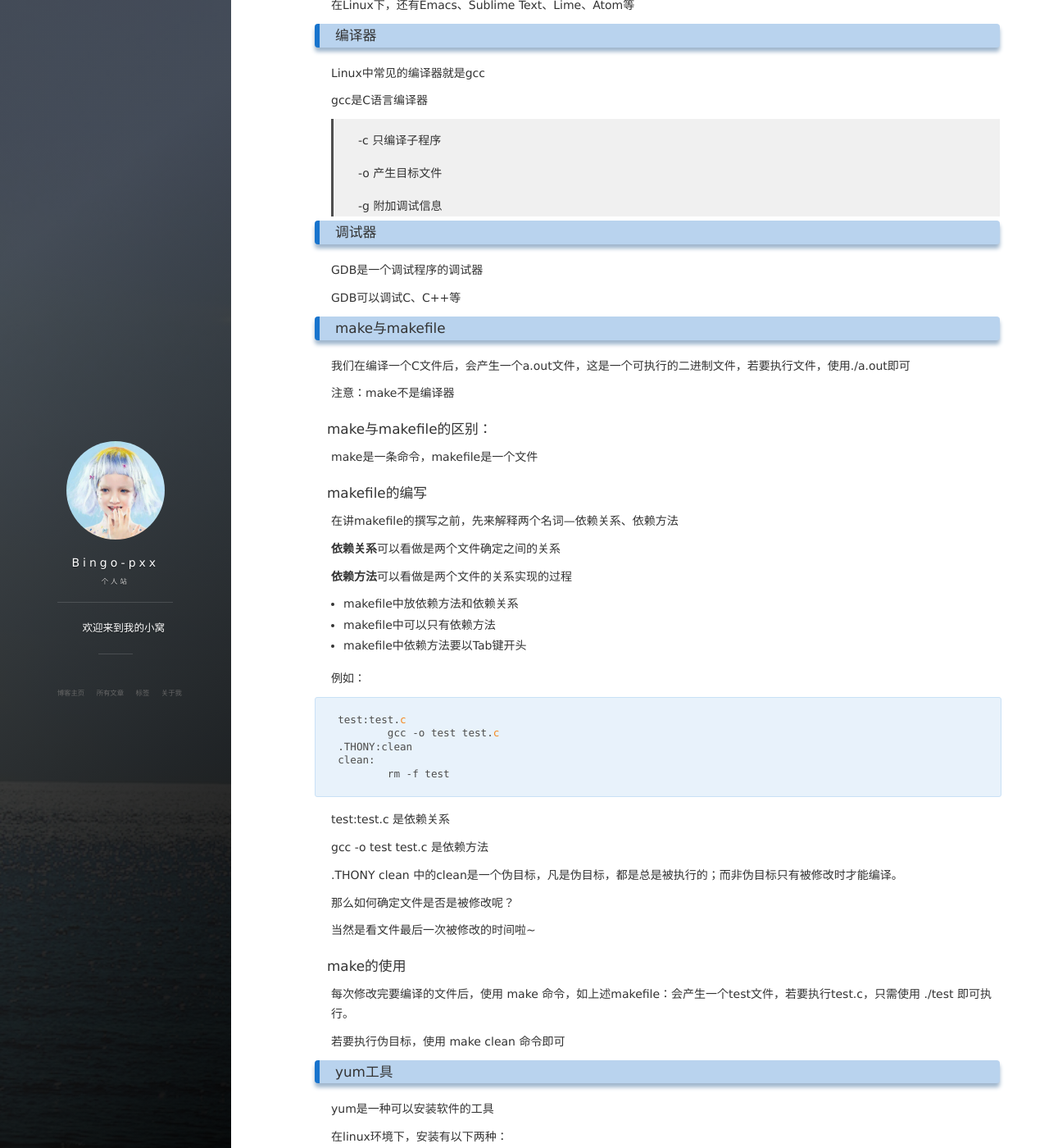
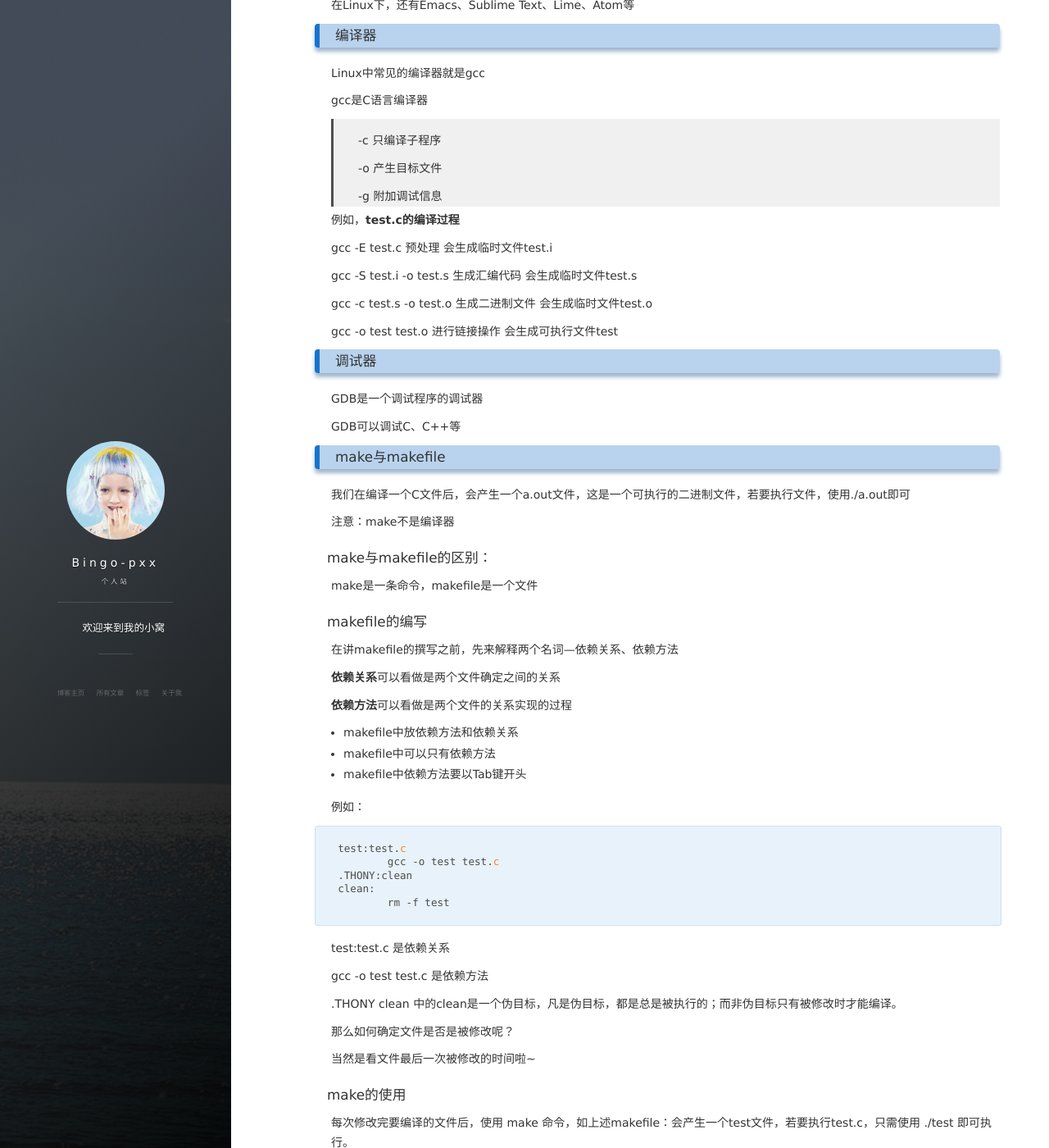
Before and after one commit to luckypxx/luckypxx, a Jekyll site: the page built from _posts/2018-09-06-Linux常见开发工具.md, in a window 1280 px wide and 1400 px high, scrolled down 1002 px. Shown: the whole window at 82% size. Built offline with Jekyll 4.4.1, drawn with Linux system fonts in a browser that asks for light colours; nearby versions of some CDN libraries; comment, search, counter and statistics services are not loaded; some of the changed text lies outside the part shown.

```diff
--- a/_posts/2018-09-06-Linux常见开发工具.md
+++ b/_posts/2018-09-06-Linux常见开发工具.md
@@ -55,10 +55,20 @@ Linux中常见的编译器就是gcc
 gcc是C语言编译器
 
 >-c 只编译子程序
+>
+>-o 产生目标文件
+>
+>-g 附加调试信息
 
->-o 产生目标文件
+例如，**test.c的编译过程**
 
->-g 附加调试信息
+gcc -E test.c   预处理  会生成临时文件test.i
+
+gcc -S test.i -o test.s  生成汇编代码  会生成临时文件test.s
+
+gcc -c test.s -o test.o  生成二进制文件  会生成临时文件test.o
+
+gcc -o test test.o  进行链接操作  会生成可执行文件test
 
 ### 调试器
 
@@ -112,7 +122,7 @@ gcc -o test test.c   是依赖方法
 
 若要执行伪目标，使用 make clean 命令即可
 
-### yum工具
+### yum工具---软件包管理器
 
 yum是一种可以安装软件的工具
 
@@ -122,7 +132,7 @@ yum是一种可以安装软件的工具
 
 >软件包安装：有的人把软件编译好，做成软件包(就像Windows下的应用)
 
-在这里提一下，软件包和软件包管理器的关系就像APP和应用商店的关系
+在这里提一下，**软件包和软件包管理器的关系就像APP和应用商店的关系**
 
 **yum的使用**
 
@@ -130,9 +140,9 @@ yum是一种可以安装软件的工具
 
 - 安装或卸载程序需要sudo命令来权限提升
 
-	sudo yum //文件安装
+  sudo yum 文件名//文件安装
 
-    sudo yum remove //文件卸载
+  sudo yum remove 文件名 //文件卸载
 
 - yum list可以罗列出所有的软件包，可以用grep筛选
 
```
Also changed, not shown: _posts/2018-08-12-Linux常用命令.md (+1 -1 lines), _posts/2018-11-11-Java中的多线程.md (+20 -0 lines), _posts/2018-11-12-Java中的线程同步.md (added, +80 -0 lines), _posts/冯诺依曼体系结构.md (added, +47 -0 lines).
